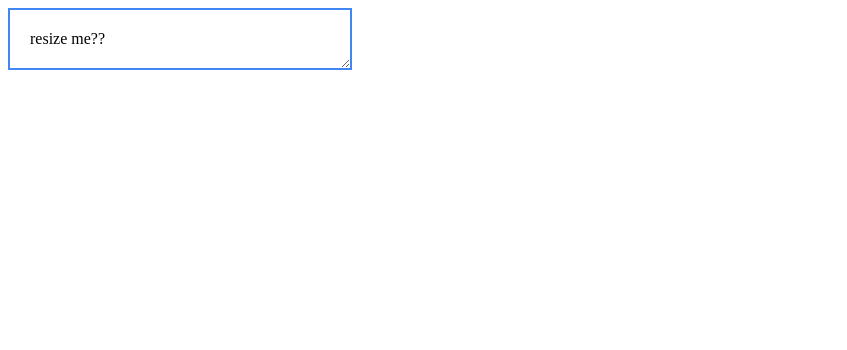
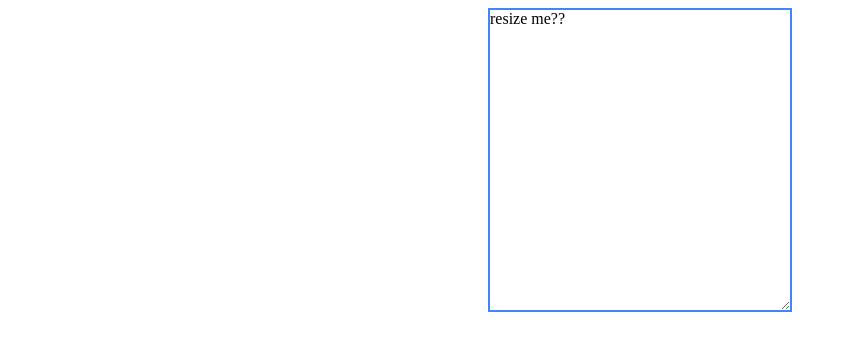
Before and after one commit to josnin/build26, a Vue app: page / in a window 1280 px wide. Shown: the top 350 px of the page, without its empty margins (0-847 px from the left). Built offline with nearby package versions, Linux system fonts and the light colour scheme.

Commit message:
Box component 2nd try

```diff
--- a/package.json
+++ b/package.json
@@ -11,6 +11,7 @@
   },
   "devDependencies": {
     "@vitejs/plugin-vue": "^2.0.0",
+    "sass": "^1.49.7",
     "vite": "^2.7.2"
   }
 }
--- a/src/App.vue
+++ b/src/App.vue
@@ -5,5 +5,5 @@ import Box from './components/Box.vue'
 </script>
 
 <template>
-  <Box/>
+  <Box />
 </template>
--- a/src/components/Box.vue
+++ b/src/components/Box.vue
@@ -1,19 +1,53 @@
 <script setup>
-  console.log('im  box')
+  import { defineProps } from 'vue';
+
+  const props = defineProps({
+    justifyItems: {
+      type: String,
+      default: 'center'
+    },
+    alignItems: {
+      type: String,
+      default: 'baseline'
+    },
+    width: {
+      type: String,
+      default: '300px'
+    },
+    height: {
+      type: String,
+      default: '300px'
+    }
+  })
+
+  console.log(`im  box ${props.width} ${props.height}`)
 </script>
 
 <template>
-  <div> resize me??</div>
+  <div
+    class="box"
+    :style="{ justifyItems: props.justifyItems, alignItems: props.alignItems }">
+    <div
+      class="box__size"
+      :style="{ width: props.width, height: props.height }">
+        resize me??
+    </div>
+  </div>
 </template>
 
-<style scoped>
+<style lang="scss" scoped>
 
-  div {
-    border: 2px solid #4286f4;
-    resize: both;
-    padding: 20px;
-    width: 300px;
-    overflow: auto;
+  .box {
+
+    display: grid;
+    width: 100%;
+    box-sizing: border-box;
+
+    &__size {
+      border: 2px solid #4286f4;
+      resize: both;
+      overflow: auto; /* required in order to resize */
+    }
   }
 
 </style>
```
Also changed, not shown: 1 other file (tests, documents, lock files or other folders).
